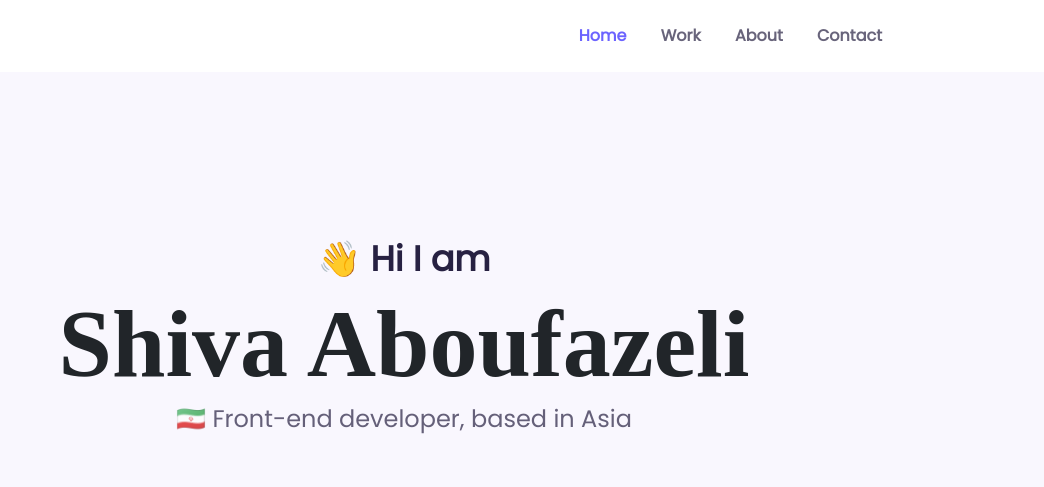
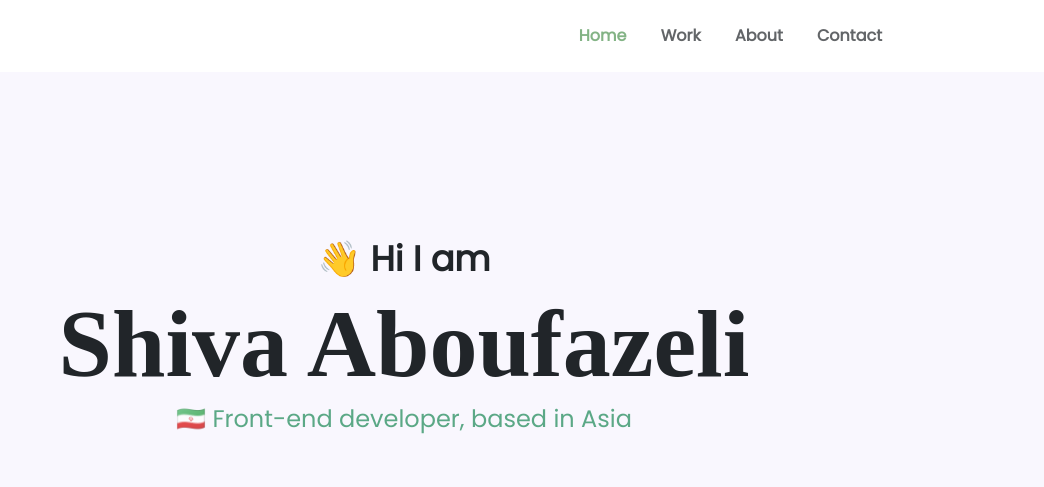
Before and after one commit to ShivaAbf/portfolio-project, a plain HTML site: page index.html in a window 1280 px wide. Shown: the top 487 px of the page, 236-1280 px from the left. Drawn offline with nearby package versions, Linux system fonts and the light colour scheme.

Commit message:
var color changed

```diff
--- a/index.html
+++ b/index.html
@@ -36,7 +36,7 @@
     <div class="hero">
         <h2>👋 Hi I am</h2>
         <h1>Shiva Aboufazeli</h1>
-        <h3>🇮🇷 Front-end developer, based in Asia</h3>
+        <h3 class="text-success">🇮🇷 Front-end developer, based in Asia</h3>
         <div class="navigation-links">
           <button class="btn btn-primary">contact me!</button>
 
@@ -110,6 +110,7 @@
            <i class="fa fa-twitter" aria-hidden="true"></i>
          </div>
          </footer>
+         <div><P class="text-center">✌️ This website was coded by Shiva Aboufazeli, and is open-sourced</P></div>
          </div>
 </body>
 </html>
--- a/src/style.css
+++ b/src/style.css
@@ -1,13 +1,12 @@
 :root {
-    --primary-color: #6c63ff;
-    --secondary-color: #f5f2fe;
+    --primary-color: #4f9452;
+    --secondary-color: #fafffa;
     --box-shadow: 0 5px 10px rgba(0, 0, 0, 0.3);
     --font-family:  'Poppins';
     --second-font-family:'Playfair Display';
   }
 
   body {
-    /* margin: 100px 0; */
     max-width: 100%;
   }
 
@@ -42,7 +41,6 @@
 
   .hero h2{
     font-size: 35px;
-   color: #272142;
    font-family: var(--font-family);
    line-height: 54px;
    font-weight: 700;
@@ -54,7 +52,6 @@
     font-family:var(--font-family);
     font-weight: 400;
     line-height: 36px;
-    color: #272142;
   }
 
   .app-name{
@@ -98,32 +95,6 @@
     border: 1px solid var(--primary-color);
   }
 
-  /* .homepage-link {
-    color: var(--primary-color);
-    text-align: center;
-    display: block;
-  }
-
-  .about-paragraphs {
-    display: flex;
-    margin: 30px 0;
-  }
-
-  .about-paragraphs p {
-    margin: 10px;
-  }
-
-  .email-link {
-    display: flex;
-    justify-content: center;
-    color: var(--primary-color);
-    font-size: 28px;
-    text-decoration: none;
-  }
-
-  .email-link:hover {
-    text-decoration: underline;
-  } */
 
   .yoga-link {
     background: var(--primary-color);
@@ -137,7 +108,6 @@
 
   .yoga-link:hover {
     background-color: var(--primary-color);
-    color: blue;
   }
 
   .about{
@@ -186,7 +156,8 @@
     font-size: 16px;
     line-height: 24px;
     font-family: var(--font-family);
-    color: #272142B2;
+    color: #212529;
+    opacity: 70%;
   }
 
   .navbar a:hover{
```
